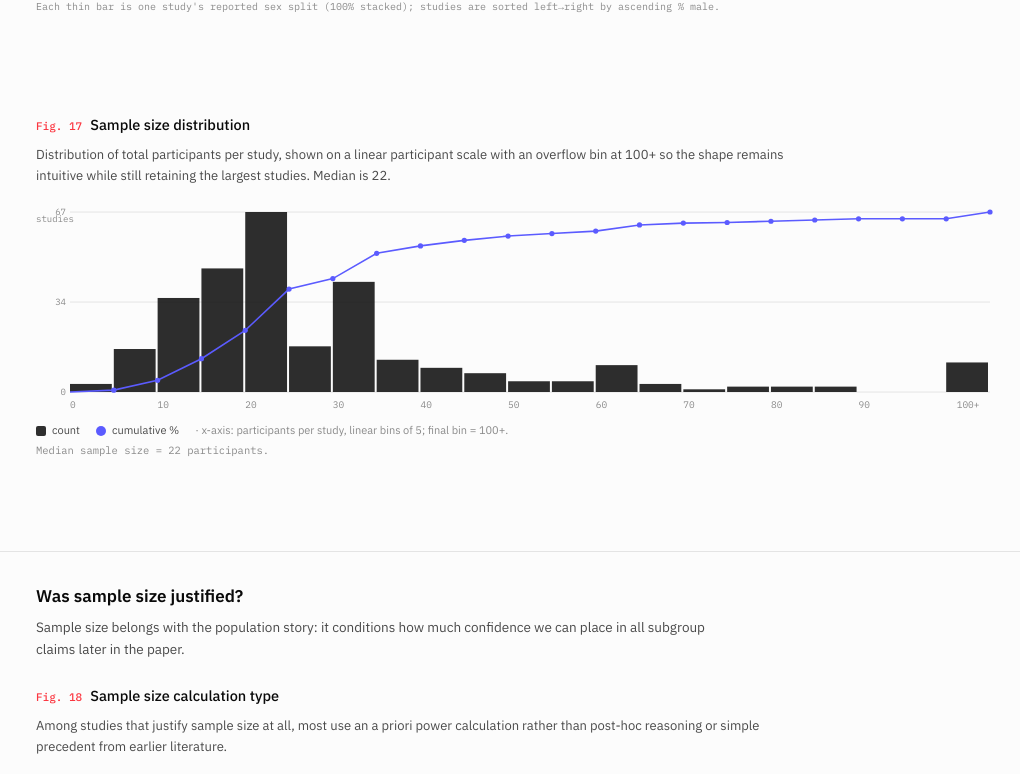
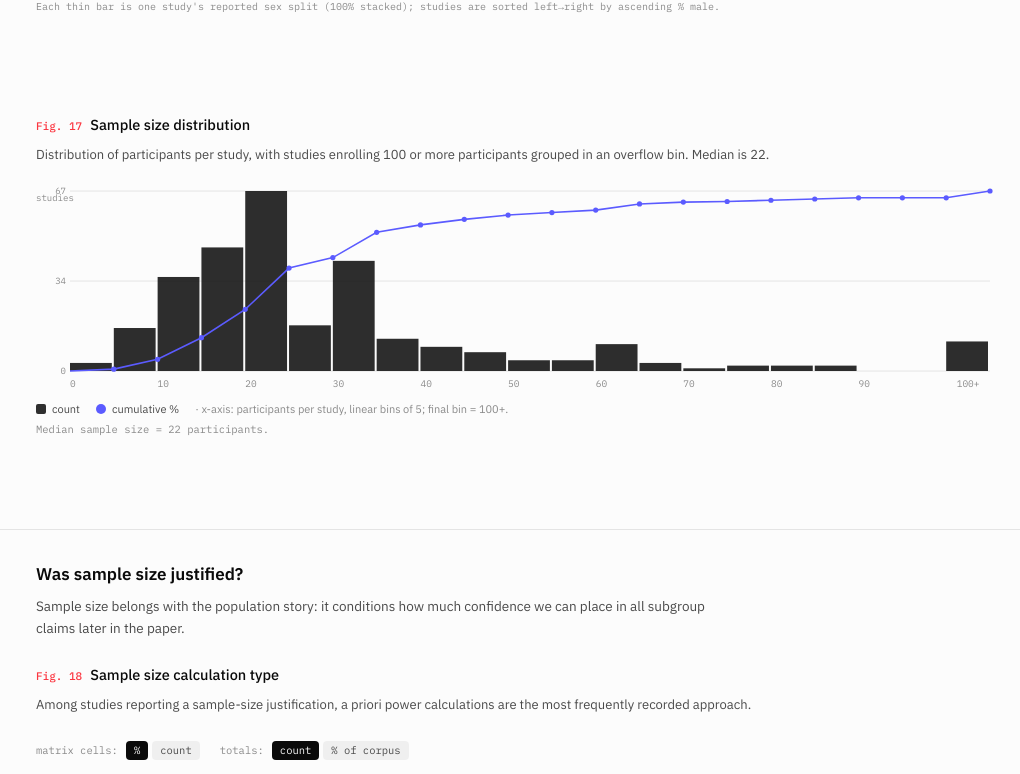
Before and after one commit to bilgekobas/indoor-thermal-physiology-metadata-atlas, a React (Vite) app: page /population in a window 1280 px wide. Shown: the part 2914-3688 px from the top of the page, without its empty margins (260-1280 px from the left). Built offline with nearby package versions, Linux system fonts and the light colour scheme.

Commit message:
Edit atlas figure commentary to stay within displayed evidence

```diff
--- a/src/pages/ChapterPopulation.jsx
+++ b/src/pages/ChapterPopulation.jsx
@@ -256,7 +256,7 @@ export default function ChapterPopulation({ data }) {
           <SexDistributionChart studies={fig10_sex_distribution.studies} width={920} />
         </FigureCard>
 
-        <FigureCard figNumber={figNum('sample-size-distribution')} title="Sample size distribution" plotWidth={980} commentary={`Distribution of total participants per study, shown on a linear participant scale with an overflow bin at 100+ so the shape remains intuitive while still retaining the largest studies. Median is ${medianSampleSize.toFixed(0)}.`}>
+        <FigureCard figNumber={figNum('sample-size-distribution')} title="Sample size distribution" plotWidth={980} commentary={`Distribution of participants per study, with studies enrolling 100 or more participants grouped in an overflow bin. Median is ${medianSampleSize.toFixed(0)}.`}>
           <SampleSizeHistogramLinear studies={fig11_sample_size.studies} maxDisplay={100} binWidth={5} color="#5B5BFF" width={920} />
         </FigureCard>
       </ChapterSection>
@@ -267,7 +267,7 @@ export default function ChapterPopulation({ data }) {
         title="Was sample size justified?"
         intro="Sample size belongs with the population story: it conditions how much confidence we can place in all subgroup claims later in the paper."
       >
-        <FigureCard figNumber={figNum('sample-size-calc-type')} title="Sample size calculation type" plotWidth={560} commentary="Among studies that justify sample size at all, most use an a priori power calculation rather than post-hoc reasoning or simple precedent from earlier literature.">
+        <FigureCard figNumber={figNum('sample-size-calc-type')} title="Sample size calculation type" plotWidth={560} commentary="Among studies reporting a sample-size justification, a priori power calculations are the most frequently recorded approach.">
           <PeriodHeatmap
             rows={sample_justification.calc_type_distribution.map((d) => d.type)}
             periods={sample_calc_type_by_period.periods}
```
